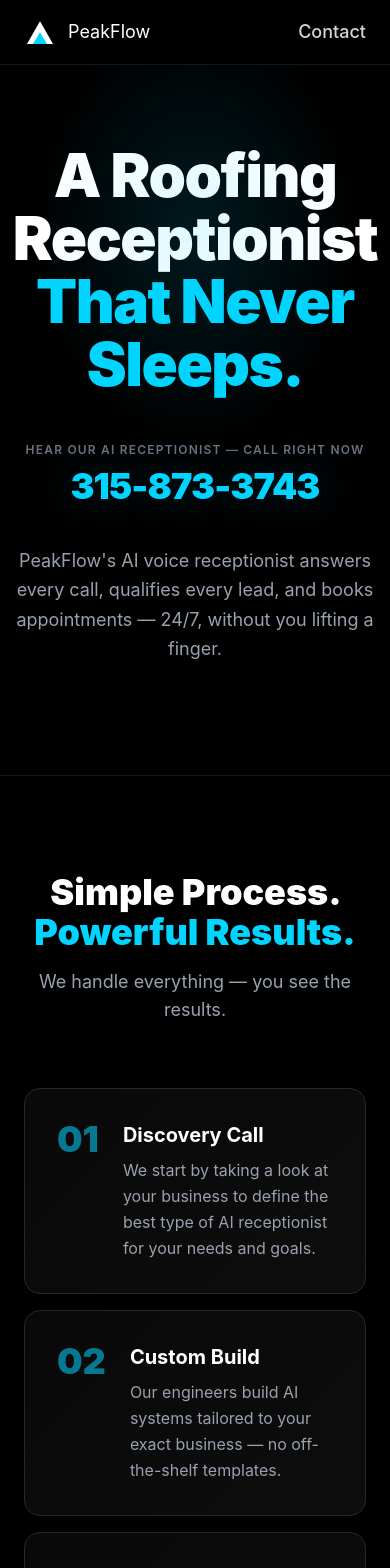
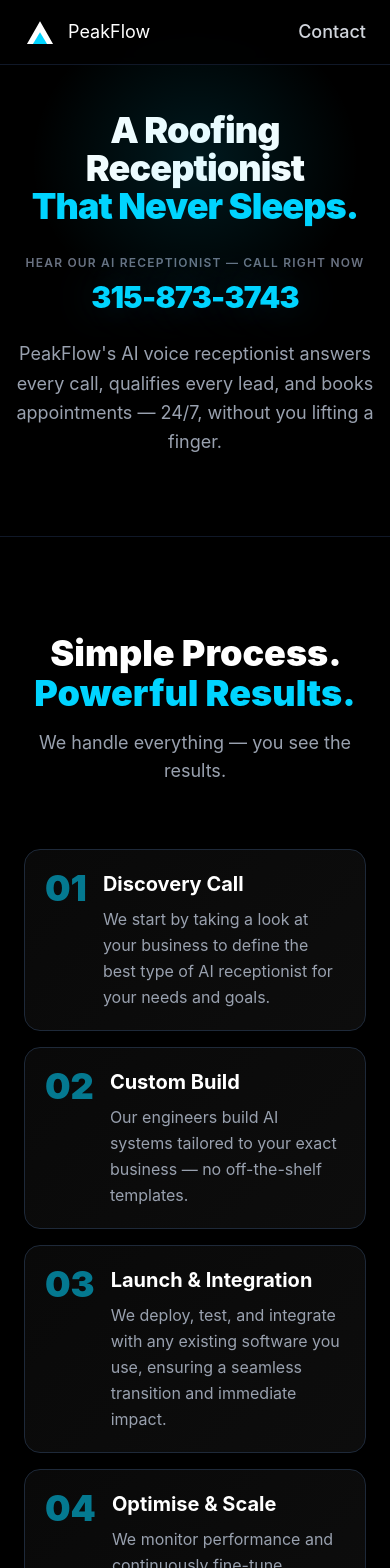
Before and after one commit to ConnerDeFeo/PeakFlow, a React (Vite) app in the folder client/: page / in a window 390 px wide. Shown: the top 1568 px of the page. Built offline with nearby package versions, Linux system fonts and the light colour scheme.

Commit message:
fixing coloring

```diff
--- a/client/src/App.tsx
+++ b/client/src/App.tsx
@@ -6,18 +6,18 @@ import Landing from './pages/landing/Landing';
 
 function App() {
   return (
+    <div className='bg-black'>
       <BrowserRouter>
         <NavBar/>
-      <div className='bg-black'>
           <div className='max-w-4xl mx-auto'>
             <Routes>
               <Route path="/" element={<Landing />} />
               <Route path="/contact" element={<Contact />} />
             </Routes>
           </div>
-      </div>
         <Footer/>
       </BrowserRouter>
+    </div>
   );
 }
 
--- a/client/src/components/Footer.tsx
+++ b/client/src/components/Footer.tsx
@@ -6,7 +6,7 @@ export function Footer() {
       <div className="max-w-6xl mx-auto flex flex-col md:flex-row justify-between items-center gap-6">
         <div className="flex items-center gap-3">
           <Logo />
-          <span className="font-black text-sm tracking-tight">PeakFlow</span>
+          <span className="text-white text-sm tracking-tight">PeakFlow</span>
         </div>
         <p className="text-gray-600 text-xs">© 2026 PeakFlow. All rights reserved.</p>
       </div>
--- a/client/src/pages/Contact.tsx
+++ b/client/src/pages/Contact.tsx
@@ -58,8 +58,8 @@ const Contact = () => {
 
       <div className="relative">
         {/* Heading */}
-        <div className="text-center mb-16">
-          <h1 className="text-5xl md:text-6xl font-black leading-tight mb-4">
+        <div className="text-center mb-10 md:mb-16">
+          <h1 className="text-4xl md:text-6xl font-black leading-tight mb-4">
             Let's <span style={{ color: NEON }}>Talk.</span>
           </h1>
           <p className="text-gray-400 text-lg max-w-2xl mx-auto">
@@ -131,7 +131,7 @@ const Contact = () => {
 
         {/* Lead capture form */}
         <div
-          className="border border-gray-800 rounded-3xl px-8 md:px-14 py-14"
+          className="border border-gray-800 rounded-3xl px-5 md:px-14 py-10 md:py-14"
           style={{
             background: 'linear-gradient(135deg,#050505 0%,#091318 100%)',
             boxShadow: `inset 0 0 80px rgba(0,212,255,0.04)`,
--- a/client/src/pages/landing/sections/ContactCTA.tsx
+++ b/client/src/pages/landing/sections/ContactCTA.tsx
@@ -7,7 +7,7 @@ export function ContactCTA() {
     <section id="contact" className="py-24 px-6 border-t border-gray-900">
       <div className="max-w-3xl mx-auto text-center">
         <div
-          className="border border-gray-800 rounded-3xl px-10 py-16"
+          className="border border-gray-800 rounded-3xl px-6 py-12 md:px-10 md:py-16"
           style={{
             background: 'linear-gradient(135deg, #050505 0%, #091318 100%)',
             boxShadow: `inset 0 0 80px rgba(0,212,255,0.05)`,
--- a/client/src/pages/landing/sections/Hero.tsx
+++ b/client/src/pages/landing/sections/Hero.tsx
@@ -2,7 +2,7 @@ import { NEON, NEON_GLOW } from '../../../constants/colors'
 
 export function Hero() {
   return (
-    <section className="relative pt-36 pb-28 text-center overflow-hidden">
+    <section className="relative pt-28 pb-20 md:pt-36 md:pb-28 text-center overflow-hidden">
         {/* Background glow */}
         <div
           className="absolute inset-0 pointer-events-none"
@@ -12,20 +12,20 @@ export function Hero() {
           }}
         />
         <div>
-          <h1 className="text-6xl md:text-7xl font-black leading-[1.05] tracking-tight mb-10">
+          <h1 className="text-4xl sm:text-5xl md:text-7xl font-black leading-[1.05] tracking-tight mb-6 md:mb-10">
             A Roofing Receptionist <br/><span style={{ color: NEON }}>That Never Sleeps.</span>
           </h1>
 
           {/* Demo number — prominent, right below headline */}
           <a
             href="tel:3158733743"
-            className="group inline-flex flex-col items-center gap-1 mb-10"
+            className="group inline-flex flex-col items-center gap-1 mb-6 md:mb-10"
           >
             <span className="text-xs font-semibold uppercase tracking-widest text-gray-500 mb-1">
               Hear our AI receptionist — call right now
             </span>
             <span
-              className="text-4xl md:text-5xl font-black tracking-tight transition-opacity group-hover:opacity-80"
+              className="text-3xl md:text-5xl font-black tracking-tight transition-opacity group-hover:opacity-80"
               style={{ color: NEON, textShadow: `0 0 40px ${NEON_GLOW}` }}
             >
               315-873-3743
--- a/client/src/pages/landing/sections/HowItWorks.tsx
+++ b/client/src/pages/landing/sections/HowItWorks.tsx
@@ -43,7 +43,7 @@ export function HowItWorks() {
         {STEPS.map((step) => (
           <div
             key={step.num}
-            className="flex gap-6 items-start border border-gray-800 rounded-2xl p-8"
+            className="flex gap-4 md:gap-6 items-start border border-gray-800 rounded-2xl p-5 md:p-8"
             style={{ background: 'linear-gradient(135deg,#090909,#0d0d0d)' }}
           >
             <div
```
Lines whose indentation alone changed are shown as unchanged.
